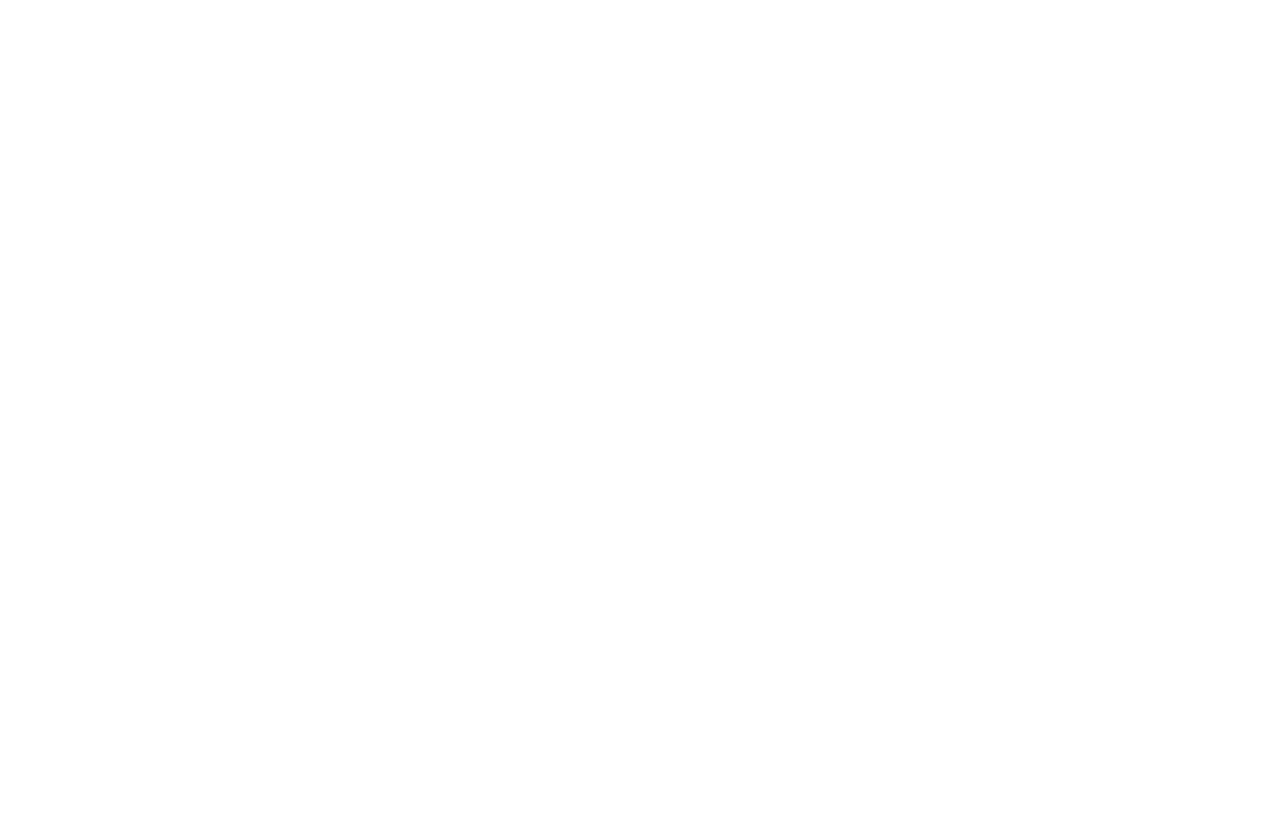
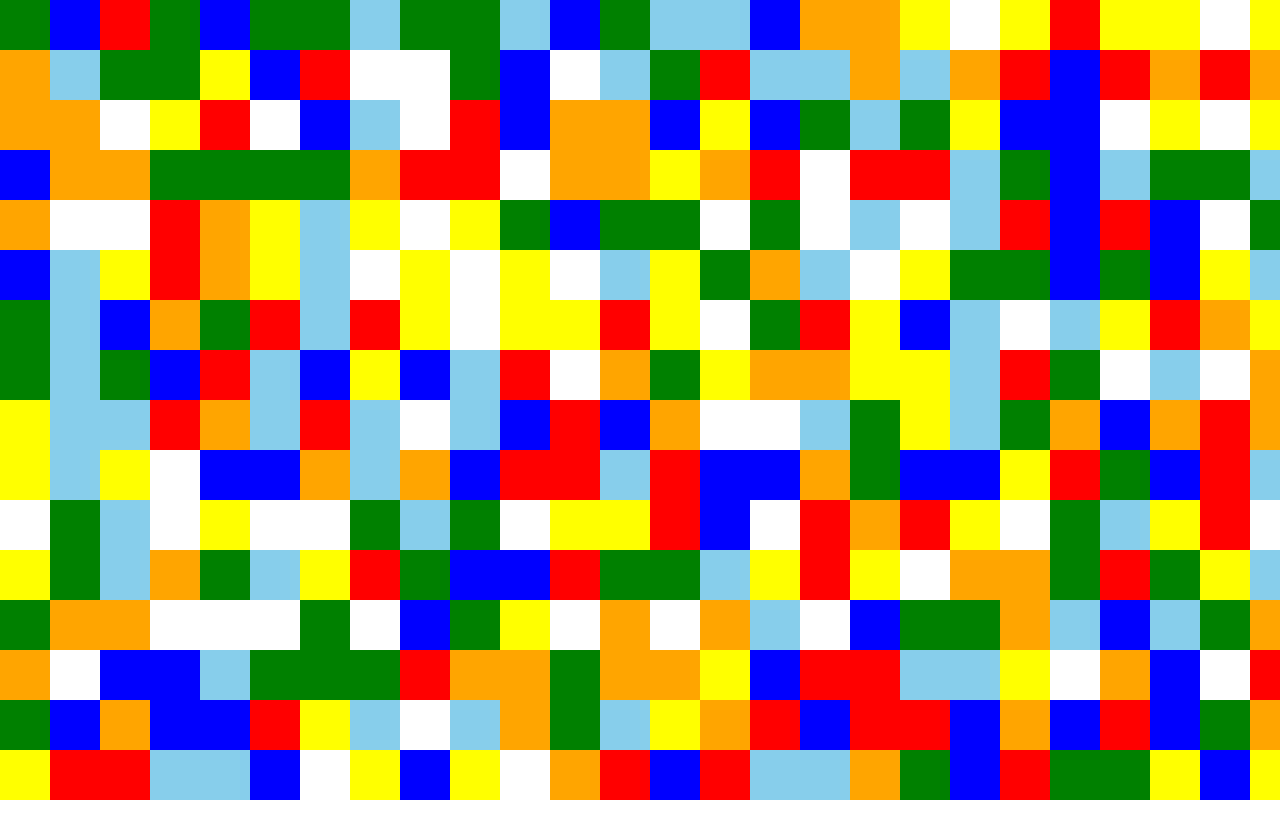
Before and after one commit to Parkgihyun2572/sqaure_columns, a plain HTML site: page index.html in a window 1280 px wide. Shown: the top 838 px of the page. After the commit the page ends 804 px from the top, so only its background shows below. Drawn offline with Linux system fonts and the light colour scheme.

Commit message:
make color boxs

```diff
--- a/app.js
+++ b/app.js
@@ -1,33 +1,43 @@
-const ID_ATTRIBITE = "id";
-const WITDH_ATTRIBUTE = "width";
-const HEIGHT_ATTRIBUTE = "height";
-const COLORBOX_IDNAME = "colorBox";
+const canvas = document.querySelector("canvas");
+const ctx = canvas.getContext("2d");
 
-//Controll box size.
+const boxSize = 50;
+const boxColors = ["red", "blue", "orange", "yellow", "skyblue", "green", "white"];
 
-const colorBoxSizeX = 50;
-const colorBoxSizeY = 50;
+function setCanvasSize() {
+    const windowSizeWidth = document.body.offsetWidth;
+    const windowSizeHeight = document.body.offsetHeight;
 
-window.addEventListener("resize", handleCheckWindowSize);
+    canvas.width = windowSizeWidth;
+    canvas.height = windowSizeHeight;
 
-function handleCheckWindowSize() {
-    const stageWidth = document.body.clientWidth;
-    const stageHeight = document.body.clientHeight;
-    createColorBox(stageWidth, stageHeight);
+    return [windowSizeWidth, windowSizeHeight];
 }
 
-function createColorBox(stageWidth, stageHeight) {
-    const theNumberOfColorBoxs = Math.ceil(stageWidth / colorBoxSizeX) * Math.ceil(stageHeight / colorBoxSizeY);
-    for (let i = 0; i < theNumberOfColorBoxs; i++) {
-        const div = document.createElement("div");
+function getRandomColor(boxColors) {
+    const theNumberOfColors = boxColors.length;
+    min = 0;
+    max = theNumberOfColors;
+    return boxColors[Math.floor(Math.random() * (max - min)) + min];
+}
 
-        div.setAttribute(WITDH_ATTRIBUTE, `${colorBoxSizeX}px`);
-        div.setAttribute(HEIGHT_ATTRIBUTE, `${colorBoxSizeY}px`);
-        div.className = "colorBox";
-        const colorBox = div;
+function makeBox(width, height, boxSize, boxColors) {
 
-        document.body.appendChild(colorBox);
+    const theNumberOfColors_X = Math.floor(width / boxSize) + 1;
+    const theNumberOfColors_Y = Math.floor(height / boxSize) + 1;
+
+    for (let x = 0; x < theNumberOfColors_X; x++) {
+        for (let y = 0; y < theNumberOfColors_Y; y++) {
+            ctx.fillStyle = getRandomColor(boxColors);
+            ctx.fillRect(boxSize*x, boxSize*y, boxSize, boxSize);
+        }
     }
 }
 
-handleCheckWindowSize();
+function appStart() {
+    const [width, height] = setCanvasSize();
+    makeBox(width, height, boxSize, boxColors);
+}
+
+window.addEventListener("load", appStart());
+window.addEventListener("resize", appStart());
--- a/index.html
+++ b/index.html
@@ -8,6 +8,7 @@
     <link rel="stylesheet" href="style.css">
 </head>
 <body>
+    <canvas ></canvas>
     <script src="app.js"></script>
 </body>
 </html>
--- a/style.css
+++ b/style.css
@@ -14,16 +14,4 @@ body {
     width: 100%;
     height: 100%;
     overflow: hidden;
-    display: grid;
-    grid-auto-columns: 50px;
-    grid-auto-rows: 50px;
 }
-
-canvas {
-    width: 100%;
-    height: 100%;
-}
-
-#colorBox {
-    border-color: 1px black solid;
-}
```
